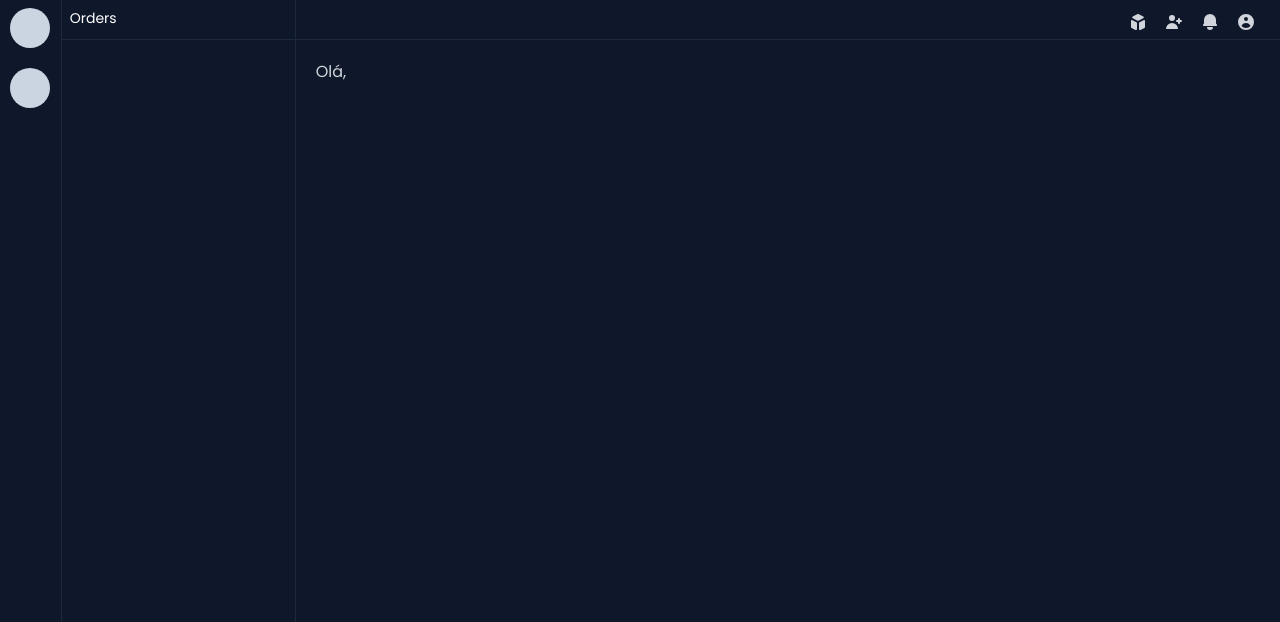
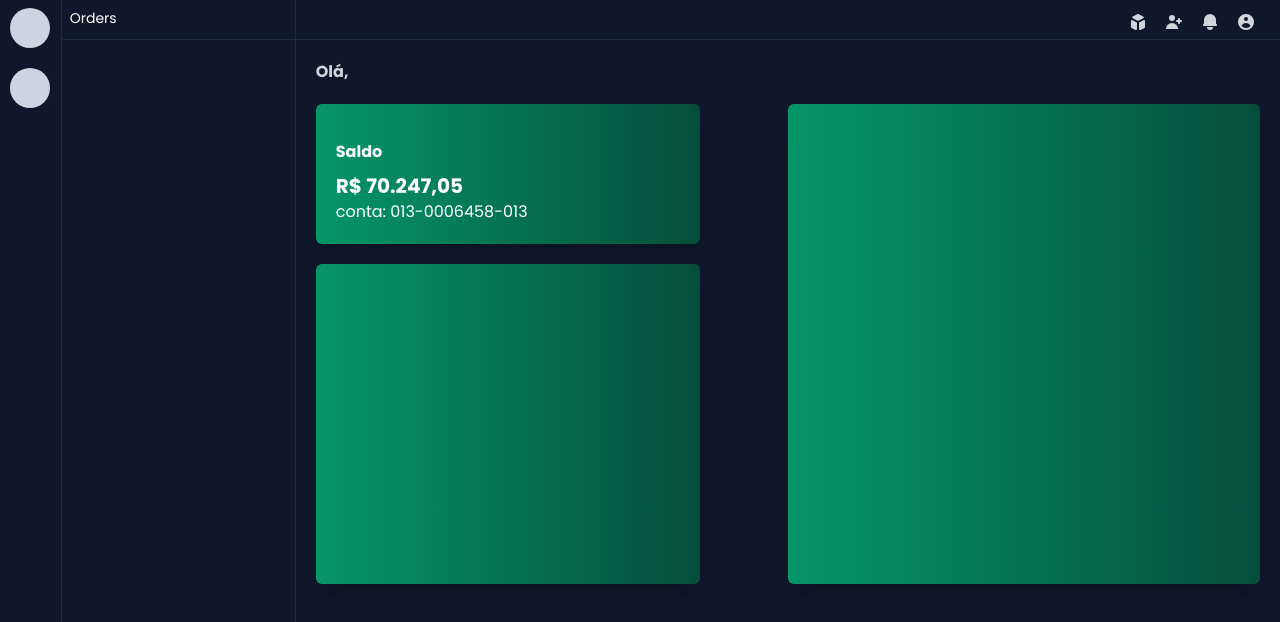
Before and after one commit to Marcos-Nacimento/onboarding, a React (Create React App) app: page / in a window 1280 px wide. Shown: the top 622 px of the page. Built offline with nearby package versions, Linux system fonts and the light colour scheme; sample sign-in values are in the browser's storage.

Commit message:
adding components into grid component

```diff
--- a/src/pages/dashbord.tsx
+++ b/src/pages/dashbord.tsx
@@ -1,13 +1,21 @@
 import React from "react";
 import useAuth from "../hooks/useAuth";
+import Balance from "../components/balance";
+import Activities from "../components/activities";
+import PaymentReal from "../components/paymentReal";
 
 const Dashbord: React.FC = () => {
     let { data } = useAuth();
 
     return (
         <div className="p-5">
-            <div className="select-none">
-                <p className="text-gray-300 font-poppins">Olá, {data.name}</p>
+            <p className="mb-5 text-md text-gray-300 font-bold font-poppins select-none">Olá, {data.name}</p>
+            <div className="grid grid-cols-2">
+                <div className="space-y-5">
+                    <Balance />
+                    <PaymentReal />
+                </div>
+                <Activities />
             </div>
         </div>
     );
```
